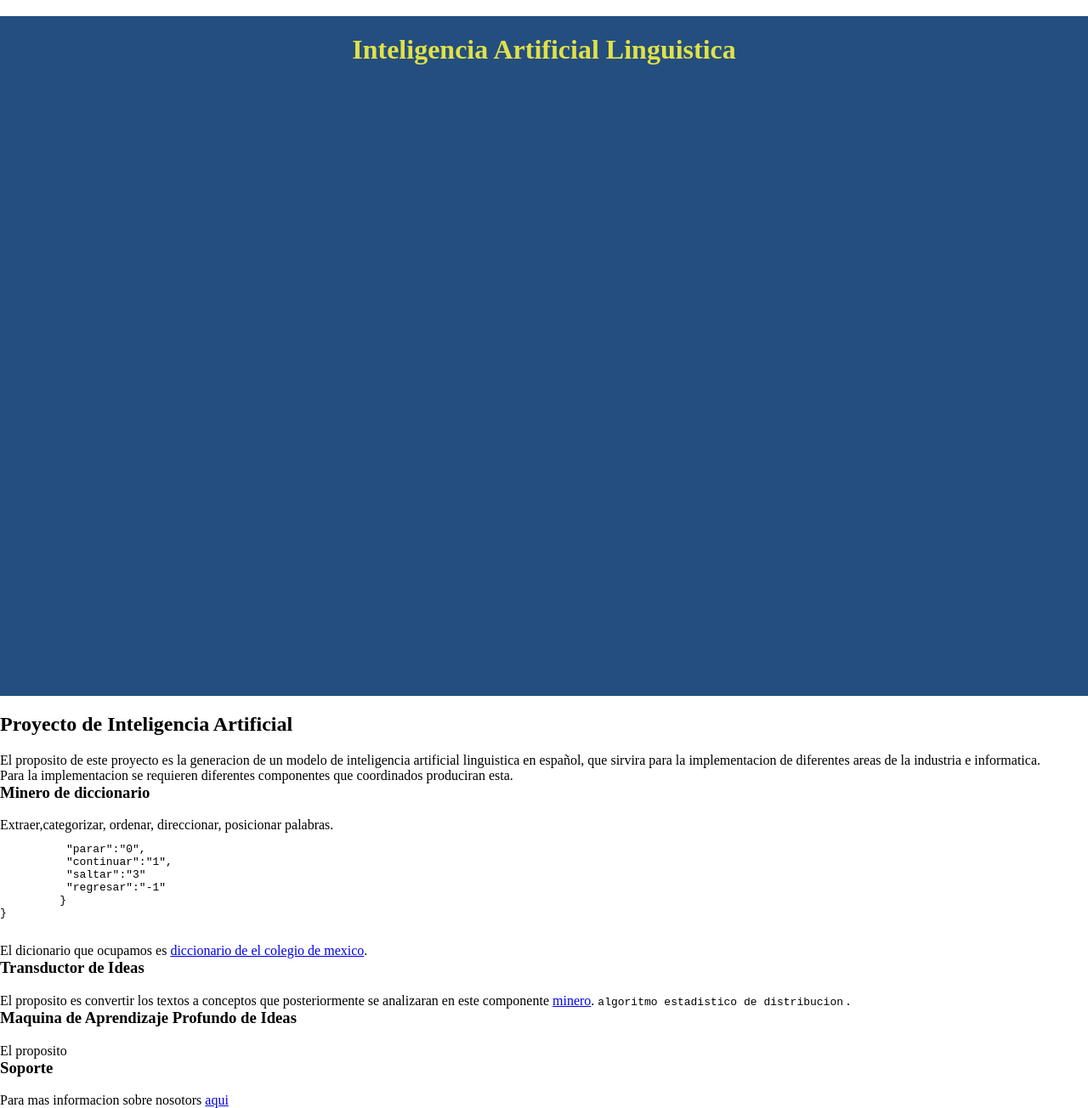
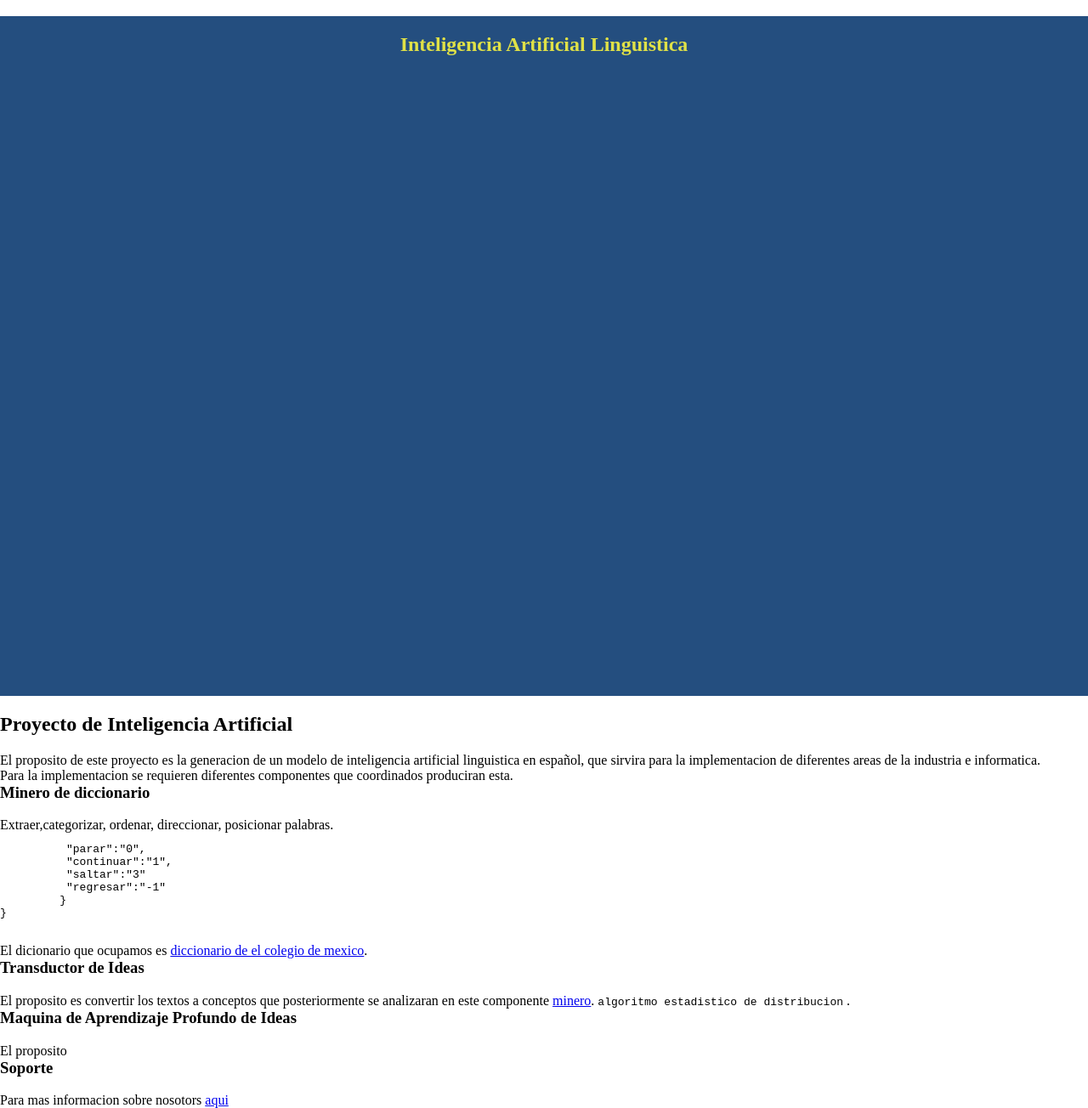
Before and after one commit to PT-Adrian/orionworkflow.github.io, a Jekyll site: the page built from index.md, in a window 1280 px wide. Shown: the whole page at 85% size. Built offline with Jekyll 4.4.1, drawn with Linux system fonts in a browser that asks for light colours; our own code applies the rules of GitHub Pages for plain Markdown files.

```diff
--- a/_layouts/default.html
+++ b/_layouts/default.html
@@ -9,7 +9,7 @@
   </head>
   <body>
     <header class="sky" >
-       <h1>Inteligencia Artificial Linguistica</h1>
+       <h2>Inteligencia Artificial Linguistica</h2>
     </header>
     <div class="content">
       {{ content }}
```
